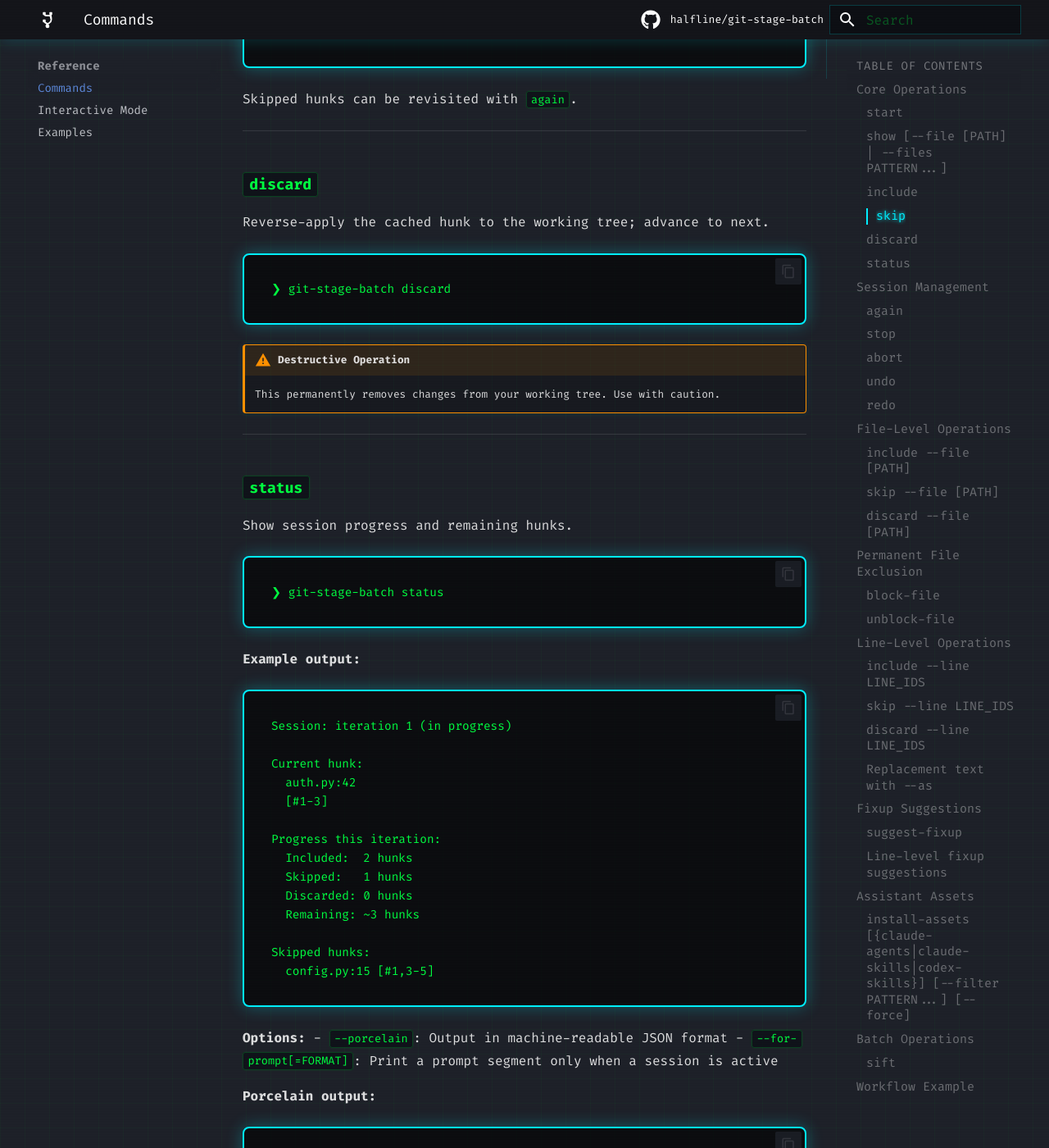
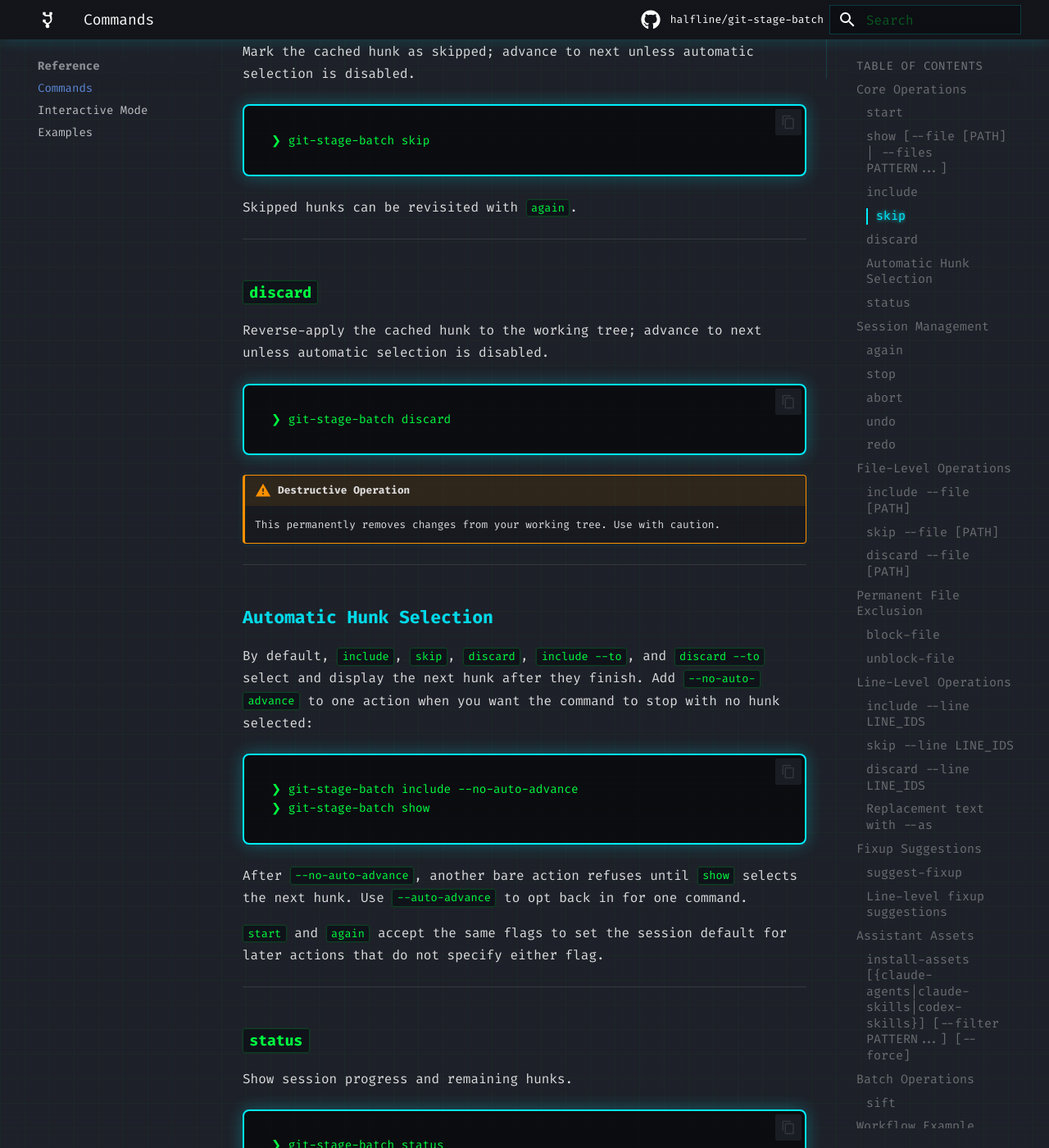
Before and after one commit to halfline/git-stage-batch, an MkDocs documentation site: the page built from docs/commands.md, in a window 1280 px wide and 1400 px high, scrolled down 4092 px. Shown: the whole window at 82% size. Built offline with MkDocs 1.6.1 and Material for MkDocs 9.7.7, drawn with Linux system fonts in a browser that asks for light colours; comment, search, counter and statistics services are not loaded; some of the changed text lies outside the part shown.

Commit message:
docs: Document hunk selection controls on website
The parser, man page, and bash completion now expose flags that control
whether actions select the next hunk after they finish.

Users reading the website command guide or assistant workflow guidance
cannot discover when to use --no-auto-advance or why show is needed before
another bare action.

This commit adds website documentation for per-action flags, session
defaults, and the explicit show step after automatic selection is disabled.

The series now gives users command-line controls, tests, shell completion,
and documentation for pausing or enabling automatic hunk selection.

````diff
--- a/docs/commands.md
+++ b/docs/commands.md
@@ -14,9 +14,12 @@ Find and display the first unprocessed hunk; cache as "selected".
 
 **Options:**
 - `-U N` or `--unified N`: Number of context lines in diff output (default: 3)
+- `--auto-advance`: Select the next hunk after later actions (default)
+- `--no-auto-advance`: Leave no hunk selected after later actions
 
 ```
 ❯ git-stage-batch start -U5  # Show 5 lines of context
+❯ git-stage-batch start --no-auto-advance
 ```
 
 Resets state if a session is already in progress.
@@ -111,7 +114,8 @@ fi
 
 ### `include`
 
-Stage the cached hunk (entire hunk) to the index; advance to next.
+Stage the cached hunk (entire hunk) to the index; advance to next unless
+automatic selection is disabled.
 
 ```
 ❯ git-stage-batch include
@@ -126,7 +130,8 @@ When a session is active, the bare command shows the selected hunk:
 
 ### `skip`
 
-Mark the cached hunk as skipped; advance to next.
+Mark the cached hunk as skipped; advance to next unless automatic selection is
+disabled.
 
 ```
 ❯ git-stage-batch skip
@@ -138,7 +143,8 @@ Skipped hunks can be revisited with `again`.
 
 ### `discard`
 
-Reverse-apply the cached hunk to the working tree; advance to next.
+Reverse-apply the cached hunk to the working tree; advance to next unless
+automatic selection is disabled.
 
 ```
 ❯ git-stage-batch discard
@@ -146,6 +152,26 @@ Reverse-apply the cached hunk to the working tree; advance to next.
 
 !!! warning "Destructive Operation"
     This permanently removes changes from your working tree. Use with caution.
+
+---
+
+### Automatic Hunk Selection
+
+By default, `include`, `skip`, `discard`, `include --to`, and `discard --to`
+select and display the next hunk after they finish. Add
+`--no-auto-advance` to one action when you want the command to stop with no
+hunk selected:
+
+```bash
+❯ git-stage-batch include --no-auto-advance
+❯ git-stage-batch show
+```
+
+After `--no-auto-advance`, another bare action refuses until `show` selects
+the next hunk. Use `--auto-advance` to opt back in for one command.
+
+`start` and `again` accept the same flags to set the session default for
+later actions that do not specify either flag.
 
 ---
 
@@ -244,6 +270,10 @@ Clear the blocklist and restart iteration through all hunks.
 ```
 
 Useful for making another pass after committing some changes.
+
+**Options:**
+- `--auto-advance`: Select the next hunk after later actions
+- `--no-auto-advance`: Leave no hunk selected after later actions
 
 ---
 
````
Also changed, not shown: docs/ai-assistants.md (+3 -1 lines), docs/index.md (+4 -0 lines).
